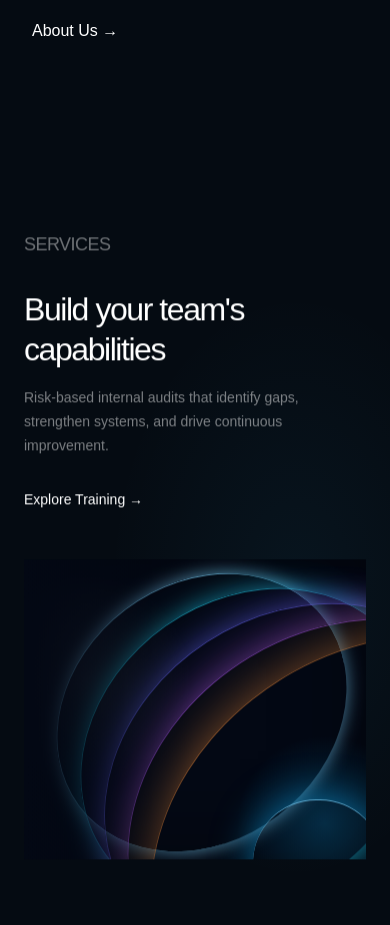
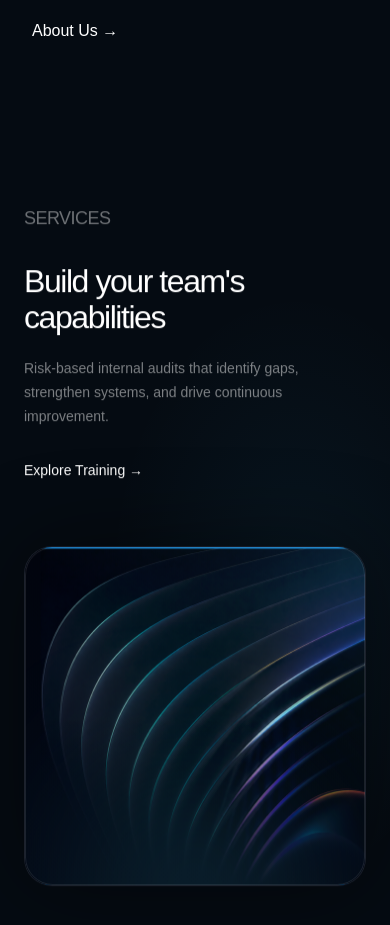
Before and after one commit to Karan7s7n/Animation-circle, a Next.js app: page / in a window 390 px wide. Shown: the part 8120-9045 px from the top of the page. Built offline with nearby package versions, Linux system fonts and the light colour scheme.

Commit message:
updates pics

```diff
--- a/app/components/AnimatedPathwaysSection.tsx
+++ b/app/components/AnimatedPathwaysSection.tsx
@@ -1,5 +1,6 @@
 "use client";
 
+import Image from "next/image";
 import { useEffect, useRef } from "react";
 import gsap from "gsap";
 import { ScrollTrigger } from "gsap/ScrollTrigger";
@@ -10,16 +11,18 @@ const slides = [
   {
     eyebrow: "SERVICES",
     title: "Build your team's capabilities",
-    desc: "Risk-based internal audits that identify gaps, strengthen systems, and drive continuous improvement.",
+    desc:
+      "Risk-based internal audits that identify gaps, strengthen systems, and drive continuous improvement.",
     link: "Explore Training",
-    tone: "blue",
+    image: "/pic1.png",
   },
   {
     eyebrow: "SERVICES",
     title: "Discover your pathway",
-    desc: "Realistic simulations of regulatory inspections to ensure readiness and confidence.",
+    desc:
+      "Realistic simulations of regulatory inspections to ensure readiness and confidence.",
     link: "Explore Consulting",
-    tone: "amber",
+    image: "/pic2.png",
   },
 ];
 
@@ -28,6 +31,7 @@ export default function AnimatedPathwaysSection() {
 
   useEffect(() => {
     const section = sectionRef.current;
+
     if (!section) return;
 
     const reduceMotion = window.matchMedia(
@@ -36,6 +40,7 @@ export default function AnimatedPathwaysSection() {
 
     const ctx = gsap.context((self) => {
       const q = self.selector;
+
       if (!q) return;
 
       const panels = q("[data-pathway-panel]");
@@ -47,6 +52,7 @@ export default function AnimatedPathwaysSection() {
         filter: "blur(0px)",
         force3D: true,
       });
+
       gsap.set(panels[1], {
         autoAlpha: reduceMotion ? 1 : 0,
         y: reduceMotion ? 0 : 230,
@@ -105,26 +111,32 @@ export default function AnimatedPathwaysSection() {
       className="relative h-screen overflow-hidden bg-[#050B12] text-white"
       aria-label="Service pathways"
     >
+      {/* BACKGROUND */}
       <div className="absolute inset-0 bg-[#050B12]" />
-      <div className="absolute inset-0 bg-[radial-gradient(ellipse_at_76%_55%,rgba(56,189,248,0.055),transparent_45%)]" />
+
+      <div className="absolute inset-0 bg-[radial-gradient(ellipse_at_76%_55%,rgba(56,189,248,0.06),transparent_45%)]" />
 
       <div className="relative mx-auto h-full max-w-7xl px-6 sm:px-10">
         {slides.map((slide) => (
           <article
             data-pathway-panel
             key={slide.title}
-            className="absolute inset-x-6 top-1/2 grid -translate-y-1/2 grid-cols-1 items-center gap-12 sm:inset-x-10 lg:grid-cols-[0.9fr_1.1fr]"
+            className="absolute inset-x-6 top-1/2 grid -translate-y-1/2 grid-cols-1 items-center gap-16 sm:inset-x-10 lg:grid-cols-[0.9fr_1.1fr]"
           >
+            {/* LEFT CONTENT */}
             <div className="max-w-lg">
               <p className="mb-8 text-lg font-light tracking-[-0.03em] text-white/42">
                 {slide.eyebrow}
               </p>
-              <h2 className="max-w-md text-[clamp(2rem,3.25vw,3.4rem)] font-light leading-[1.24] tracking-[-0.045em] text-white">
+
+              <h2 className="max-w-md text-[clamp(2rem,3.25vw,3.4rem)] font-light leading-[1.12] tracking-[-0.045em] text-white">
                 {slide.title}
               </h2>
-              <p className="mt-4 max-w-md text-sm leading-6 text-white/48">
+
+              <p className="mt-5 max-w-md text-sm leading-6 text-white/48">
                 {slide.desc}
               </p>
+
               <a
                 href="#services"
                 className="mt-8 inline-flex text-sm font-medium text-white transition hover:text-white/65"
@@ -133,53 +145,31 @@ export default function AnimatedPathwaysSection() {
               </a>
             </div>
 
-            <AbstractRibbon tone={slide.tone} />
+            {/* RIGHT IMAGE */}
+            <div className="relative h-[min(48vw,560px)] min-h-[340px] overflow-hidden rounded-[28px] border border-white/10 bg-[#030814] shadow-[0_0_90px_rgba(0,0,0,0.45)]">
+              {/* IMAGE */}
+              <Image
+                src={slide.image}
+                alt={slide.title}
+                fill
+                priority
+                className="object-cover"
+              />
+
+              {/* OVERLAYS */}
+              <div className="absolute inset-0 bg-gradient-to-tr from-[#030814]/90 via-[#030814]/10 to-cyan-300/10" />
+
+              <div className="absolute inset-0 bg-gradient-to-t from-[#030814] via-transparent to-transparent" />
+
+              {/* GLOW */}
+              <div className="absolute -bottom-24 left-1/2 h-48 w-48 -translate-x-1/2 rounded-full bg-cyan-300/20 blur-[90px]" />
+
+              {/* BORDER LIGHT */}
+              <div className="absolute inset-0 rounded-[28px] border border-white/10" />
+            </div>
           </article>
         ))}
       </div>
     </section>
   );
 }
-
-function AbstractRibbon({ tone }: { tone: string }) {
-  const colors =
-    tone === "amber"
-      ? [
-          "rgba(251,146,60,0.92)",
-          "rgba(244,114,182,0.8)",
-          "rgba(168,85,247,0.75)",
-          "rgba(99,102,241,0.9)",
-          "rgba(14,165,233,0.75)",
-        ]
-      : [
-          "rgba(125,211,252,0.9)",
-          "rgba(34,211,238,0.82)",
-          "rgba(99,102,241,0.82)",
-          "rgba(168,85,247,0.82)",
-          "rgba(251,146,60,0.72)",
-        ];
-
-  return (
-    <div className="relative h-[min(48vw,520px)] min-h-[300px] overflow-hidden bg-[#030814] shadow-[0_0_90px_rgba(0,0,0,0.45)_inset]">
-      <div className="absolute inset-0 bg-[radial-gradient(circle_at_88%_88%,rgba(14,165,233,0.26),transparent_22%),radial-gradient(circle_at_18%_40%,rgba(255,255,255,0.08),transparent_32%)]" />
-      {colors.map((color, index) => (
-        <span
-          key={color}
-          className="absolute rounded-[50%] border-l border-t"
-          style={{
-            borderColor: color,
-            boxShadow: `0 0 ${18 + index * 8}px ${color}`,
-            height: `${88 + index * 14}%`,
-            left: `${8 + index * 7}%`,
-            opacity: 0.72,
-            top: `${7 + index * 5}%`,
-            transform: `rotate(${-18 + index * 2}deg) skewX(-8deg)`,
-            width: `${88 + index * 14}%`,
-          }}
-        />
-      ))}
-      <div className="absolute -bottom-[22%] right-[-5%] h-[42%] w-[38%] rounded-full border-t border-sky-300/80 shadow-[0_0_40px_rgba(14,165,233,0.65)]" />
-      <div className="absolute inset-0 bg-gradient-to-r from-[#030814] via-transparent to-[#030814]/10" />
-    </div>
-  );
-}
```
Also changed, not shown: public/pic1.png (added), public/pic2.png (added).
